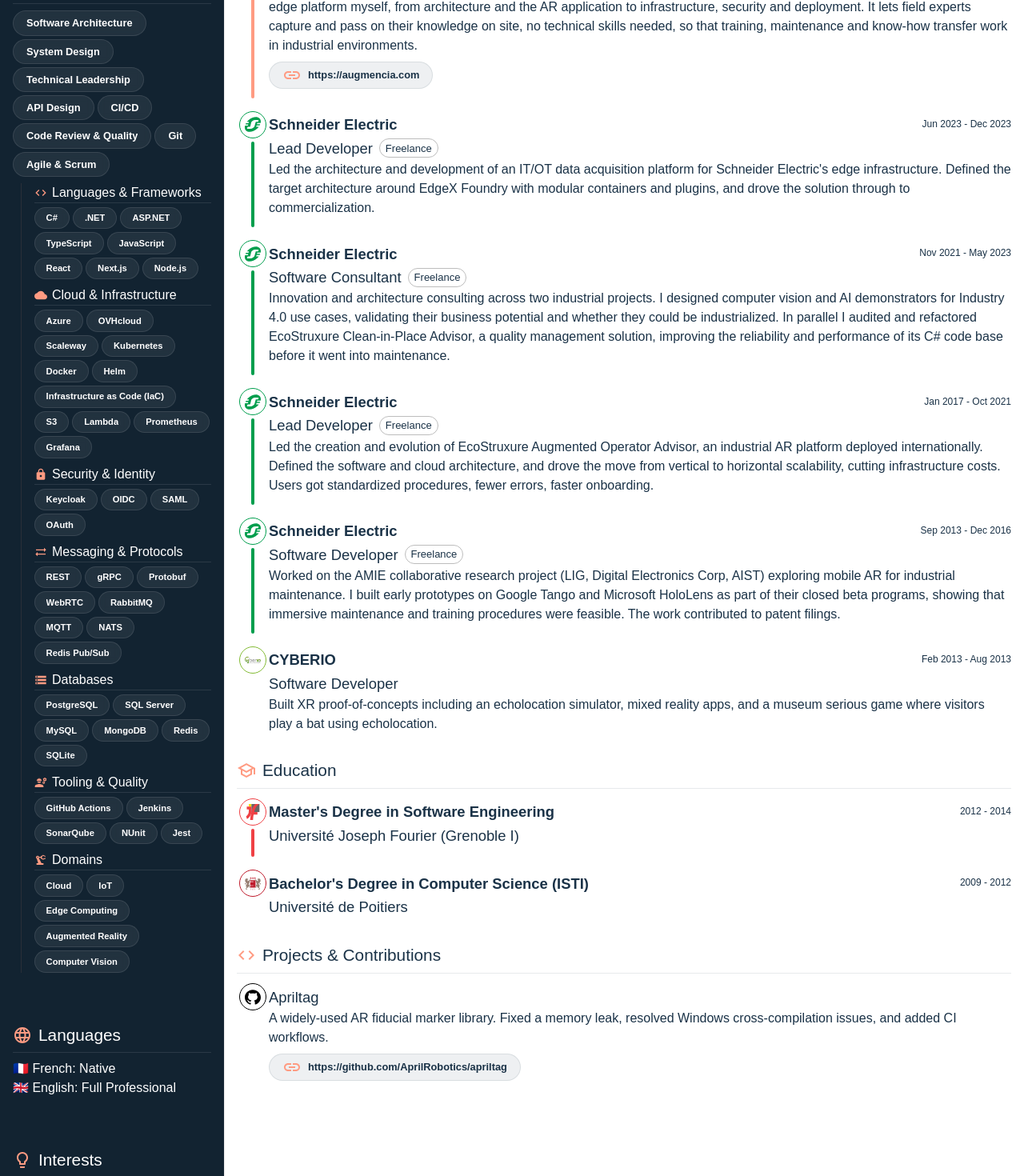
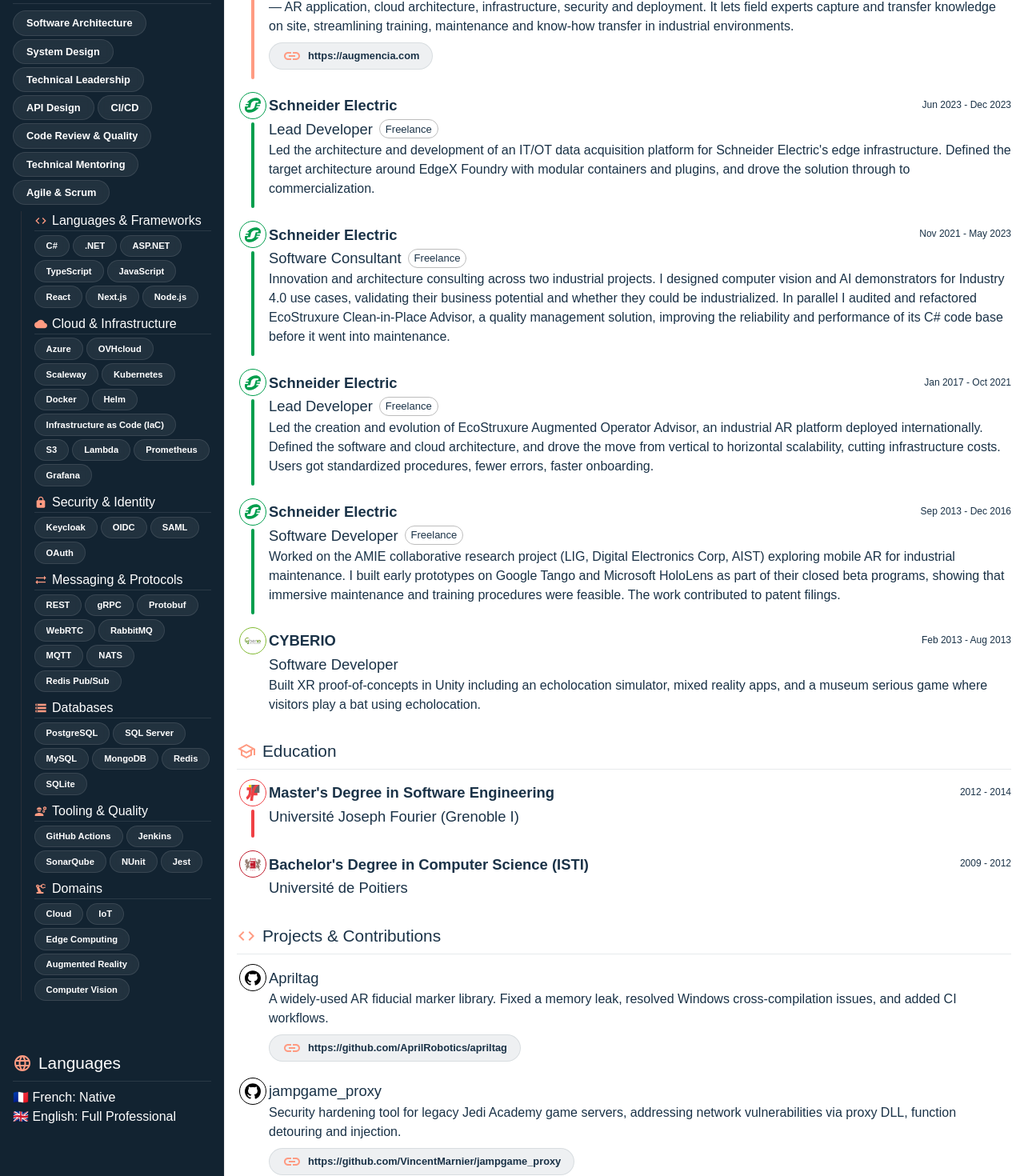
Before and after one commit to VincentMarnier/vincent.marnier.eu, a Next.js app: page / in a window 1280 px wide. Shown: the part 419-1889 px from the top of the page at 80% size. Built offline with nearby package versions, Linux system fonts and the light colour scheme.

Commit message:
fix: experience sections now never break and pdfs are now on 2 pages max

```diff
--- a/scripts/render-to-pdf.ts
+++ b/scripts/render-to-pdf.ts
@@ -45,6 +45,7 @@
       path: `resume.${languageCode}.pdf`,
       format: 'A4',
       printBackground: true,
+      scale: 0.85,
     });
   }
 
--- a/src/app/[lang]/components/TimelineItem.tsx
+++ b/src/app/[lang]/components/TimelineItem.tsx
@@ -23,6 +23,7 @@
       sx={{
         display: "flex",
         alignItems: "stretch",
+        breakInside: "avoid",
       }}
     >
       {/* Left rail */}
--- a/src/data/en.tsx
+++ b/src/data/en.tsx
@@ -61,7 +61,7 @@
     "API Design",
     "CI/CD",
     "Code Review & Quality",
-    "Git",
+    "Technical Mentoring",
     "Agile & Scrum"
   ]
 }
@@ -102,7 +102,7 @@
   "Board games",
   "Science & Technology",
   "Cooking (techniques & world cuisines)",
-
+  "E-sport (French national team captain, Jedi Academy - 2009)",
 ]
 
 export const jobs = [
@@ -110,7 +110,7 @@
     title: "Augmencia",
     subTitle: "Founder",
     subTitleBadge: "Founder",
-    description: "Founder building Augmencia, a SaaS platform for digitizing industrial field expertise. I designed and developed the whole cloud and edge platform myself, from architecture and the AR application to infrastructure, security and deployment. It lets field experts capture and pass on their knowledge on site, no technical skills needed, so that training, maintenance and know-how transfer work in industrial environments.",
+    description: "Founder building Augmencia, a SaaS platform for digitizing industrial field expertise. I designed and built the entire platform myself — AR application, cloud architecture, infrastructure, security and deployment. It lets field experts capture and transfer knowledge on site, streamlining training, maintenance and know-how transfer in industrial environments.",
     color: "#FF9B82",
     startDate: 'Jan 2024',
     endDate: 'Present',
@@ -169,7 +169,7 @@
     color: "#83bb34",
     startDate: 'Feb 2013',
     endDate: 'Aug 2013',
-    description: "Built XR proof-of-concepts including an echolocation simulator, mixed reality apps, and a museum serious game where visitors play a bat using echolocation.",
+    description: "Built XR proof-of-concepts in Unity including an echolocation simulator, mixed reality apps, and a museum serious game where visitors play a bat using echolocation.",
     logoSrc: '/cyberio.jpg',
     logoSize: 313,
     pb: 0,
@@ -211,7 +211,15 @@
     drawConnector: false,
     pb: 1
   },
-
+  {
+    subTitle: "jampgame_proxy",
+    color: "black",
+    description: "Security hardening tool for legacy Jedi Academy game servers, addressing network vulnerabilities via proxy DLL, function detouring and injection.",
+    url: 'https://github.com/VincentMarnier/jampgame_proxy',
+    logoSrc: '/github.svg',
+    logoSize: 98,
+    drawConnector: false
+  },
 ]
 
 const data: ResumeData = { titles, profile, aboutMe, keySkills, skills, languages, interests, jobs, diplomas, projectsAndContributions }
--- a/src/data/fr.tsx
+++ b/src/data/fr.tsx
@@ -61,7 +61,7 @@
     "Conception d'API",
     "CI/CD",
     "Revue de Code & Qualité",
-    "Git",
+    "Mentorat technique",
     "Agile & Scrum"
   ]
 }
@@ -102,7 +102,7 @@
   "Jeux de société",
   "Sciences & technologie",
   "Cuisine - techniques & saveurs du monde",
-
+  "E-sport (Capitaine de l'équipe de France, Jedi Academy - 2009)",
 ]
 
 export const jobs = [
@@ -110,7 +110,7 @@
     title: "Augmencia",
     subTitle: "Fondateur",
     subTitleBadge: "Fondateur",
-    description: "Fondateur d'Augmencia, une plateforme SaaS de digitalisation des savoir-faire industriels. J'ai conçu et développé seul la plateforme cloud et edge : architecture, application de réalité augmentée, infrastructure, sécurité, déploiement. Elle permet aux experts terrain de transmettre leurs connaissances sur site, sans compétences techniques, pour que la formation, la maintenance et le transfert de savoir-faire fonctionnent en environnement industriel.",
+    description: "Fondateur d'Augmencia, une plateforme SaaS de digitalisation des savoir-faire industriels. J'ai conçu et développé l'ensemble de la plateforme cloud et edge : architecture, application AR, infrastructure, sécurité et déploiement. Elle permet aux experts terrain de capturer et transmettre leurs connaissances sur site, rationalisant la formation, la maintenance et le transfert de savoir-faire en environnement industriel.",
     color: "#FF9B82",
     startDate: 'Jan 2024',
     endDate: "Aujourd'hui",
@@ -169,7 +169,7 @@
     color: "#83bb34",
     startDate: 'Fév 2013',
     endDate: 'Août 2013',
-    description: "Développement de Proof of Concepts XR : un simulateur d'écholocation, des applications de réalité mixte et un serious game muséal.",
+    description: "Développement de Proof of Concepts XR sous Unity : un simulateur d'écholocation, des applications de réalité mixte et un serious game muséal.",
     logoSrc: '/cyberio.jpg',
     logoSize: 313,
     pb: 0,
@@ -211,7 +211,15 @@
     drawConnector: false,
     pb: 1
   },
-
+  {
+    subTitle: "jampgame_proxy",
+    color: "black",
+    description: "Outil de sécurisation pour serveurs Jedi Academy vieillissants, adressant les vulnérabilités réseau via proxy DLL, function detouring et injection de fonctions.",
+    url: 'https://github.com/VincentMarnier/jampgame_proxy',
+    logoSrc: '/github.svg',
+    logoSize: 98,
+    drawConnector: false
+  },
 ]
 
 const data: ResumeData = { titles, profile, aboutMe, keySkills, skills, languages, interests, jobs, diplomas, projectsAndContributions }
```
Also changed, not shown: 1 other file (tests, documents, lock files or other folders).
